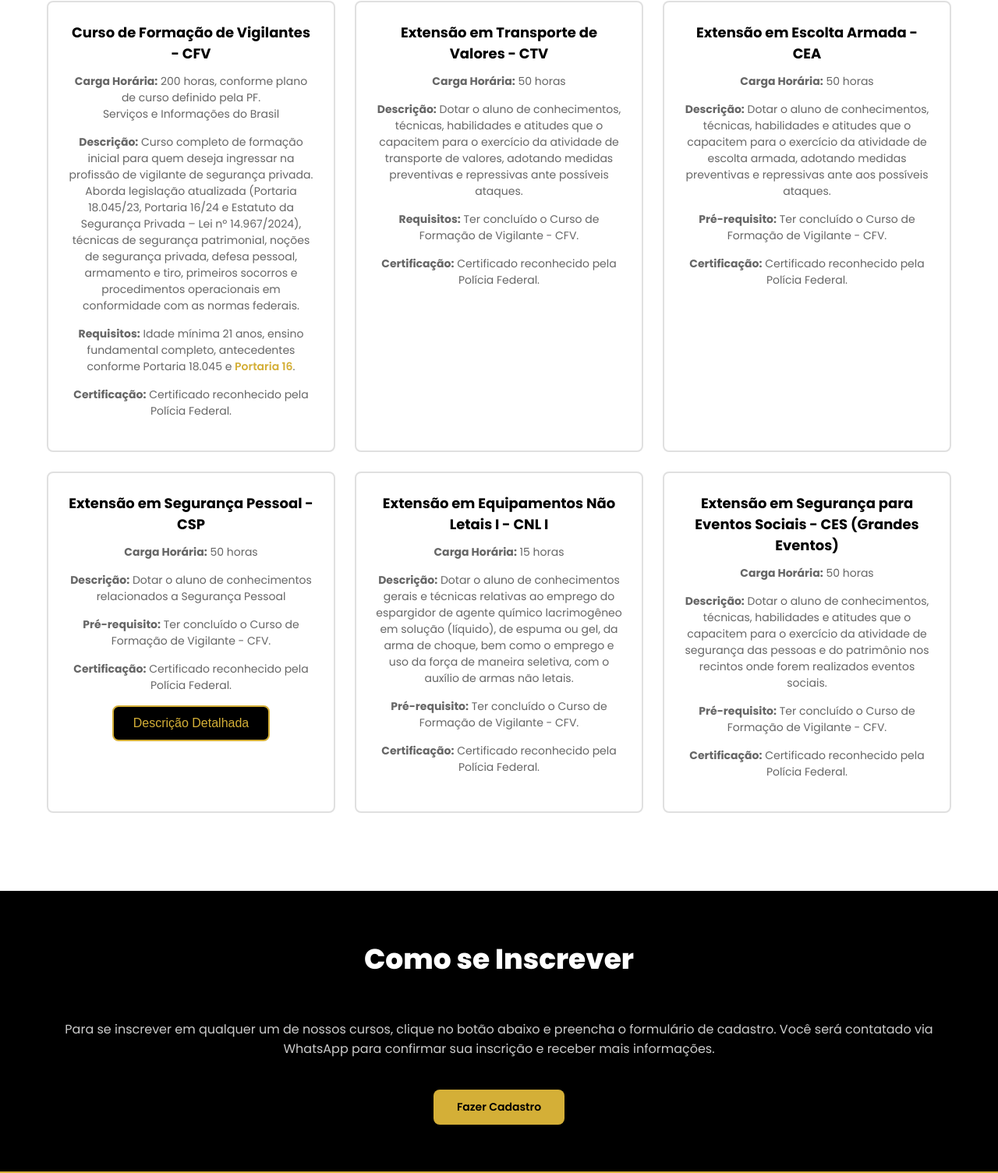
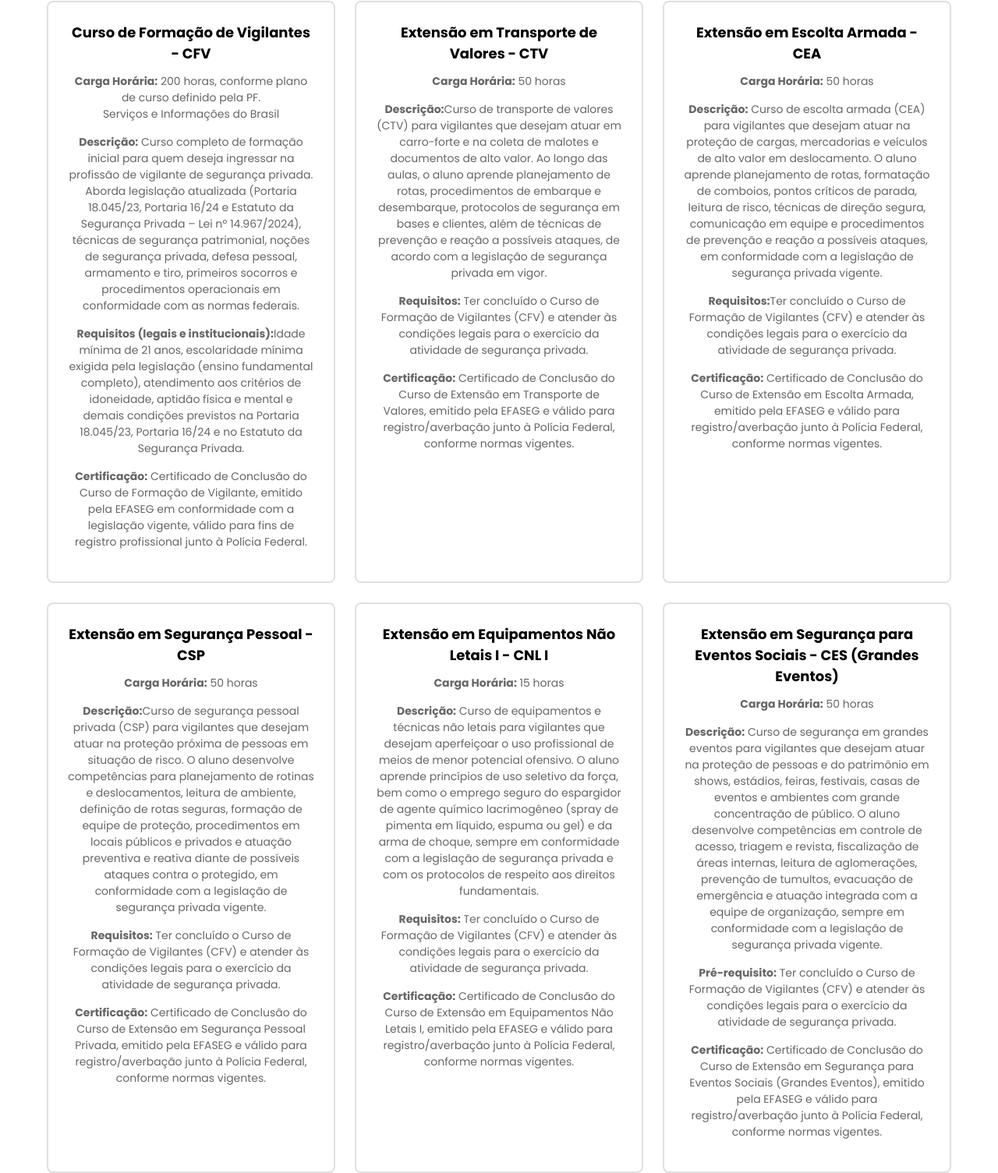
Before and after one commit to joaobosco25/EFS, a plain HTML site: page pages/courses.html in a window 1280 px wide. Shown: the part 1044-2549 px from the top of the page at 78% size. Drawn offline with nearby package versions, Linux system fonts and the light colour scheme.

Commit message:
duradouro

```diff
--- a/pages/courses.html
+++ b/pages/courses.html
@@ -61,16 +61,41 @@
                  procedimentos operacionais em conformidade com
                   as normas federais.
           </p>
-            <p><strong>Requisitos:</strong> Idade mínima 21 anos, ensino fundamental completo, antecedentes conforme Portaria 18.045 e <a href="portaria16.html">Portaria 16</a>.</p>
-            <p><strong>Certificação:</strong> Certificado reconhecido pela Polícia Federal.</p>
+            <p><strong>Requisitos (legais e institucionais):</strong>Idade
+              mínima de 21 anos, escolaridade mínima exigida pela legislação
+               (ensino fundamental completo), atendimento aos critérios de
+               idoneidade, aptidão física e mental e demais condições
+               previstos na Portaria
+              18.045/23, Portaria 16/24 e no Estatuto da Segurança Privada.</p>
+            <p><strong>Certificação:</strong> Certificado de Conclusão do
+              Curso de Formação de Vigilante, emitido pela EFASEG em
+               conformidade com a legislação vigente, válido
+               para fins de registro profissional junto à Polícia Federal.</p>
           </div>
+
 
           <div class="course-card">
             <h3>Extensão em Transporte de Valores - CTV</h3>
+
             <p><strong>Carga Horária:</strong> 50 horas</p>
-            <p><strong>Descrição:</strong> Dotar o aluno de conhecimentos, técnicas, habilidades e atitudes que o capacitem para o exercício da atividade de transporte de valores, adotando medidas preventivas e repressivas ante possíveis ataques.</p>
-            <p><strong>Requisitos:</strong> Ter concluído o Curso de Formação de Vigilante - CFV.</p>
-             <p><strong>Certificação:</strong> Certificado reconhecido pela Polícia Federal.</p>
+
+            <p><strong>Descrição:</strong>Curso de transporte de valores
+              (CTV) para vigilantes que desejam atuar em carro-forte e na
+              coleta de malotes e documentos de alto valor. Ao longo das
+              aulas, o aluno aprende planejamento de rotas, procedimentos
+              de embarque e desembarque, protocolos de segurança em bases
+               e clientes, além de técnicas de prevenção e reação a
+               possíveis ataques,
+               de acordo com a legislação de segurança privada em vigor.</p>
+
+            <p><strong>Requisitos:</strong> Ter concluído o Curso de Formação
+              de Vigilantes (CFV) e
+              atender às condições
+              legais para o exercício da atividade de segurança privada.</p>
+
+             <p><strong>Certificação:</strong> Certificado de Conclusão do Curso de Extensão em Transporte de
+              Valores, emitido pela EFASEG e válido para registro/averbação junto à
+              Polícia Federal, conforme normas vigentes.</p>
              </div>
 
 
@@ -79,39 +104,81 @@
          <div class="course-card">
             <h3>Extensão em Escolta Armada - CEA</h3>
             <p><strong>Carga Horária:</strong> 50 horas</p>
-            <p><strong>Descrição:</strong> Dotar o aluno de conhecimentos, técnicas, habilidades e atitudes que o capacitem para o exercício da atividade de escolta armada, adotando medidas preventivas e repressivas ante aos possíveis ataques.</p>
-            <p><strong>Pré-requisito:</strong> Ter concluído o Curso de Formação de Vigilante - CFV.</p>
-            <p><strong>Certificação:</strong> Certificado reconhecido pela Polícia Federal.</p>
+            <p><strong>Descrição:</strong> Curso de escolta armada (CEA) para vigilantes que desejam
+              atuar na proteção de cargas, mercadorias e veículos de alto valor em deslocamento.
+              O aluno aprende planejamento de rotas, formatação de comboios, pontos críticos de parada, leitura de risco,
+              técnicas de direção segura, comunicação em equipe e procedimentos de prevenção
+              e reação a possíveis ataques, em conformidade com a legislação de segurança privada vigente.</p>
+
+            <p><strong>Requisitos:</strong>Ter concluído o Curso de Formação de Vigilantes
+               (CFV) e atender às condições legais para o exercício da atividade de segurança privada.</p>
+
+            <p><strong>Certificação:</strong> Certificado de Conclusão do Curso de Extensão em Escolta Armada,
+              emitido
+              pela EFASEG e válido para registro/averbação junto à Polícia Federal, conforme normas vigentes.</p>
           </div>
 
 
           <div class="course-card">
     <h3>Extensão em Segurança Pessoal - CSP</h3>
     <p><strong>Carga Horária:</strong> 50 horas</p>
-    <p><strong>Descrição:</strong> Dotar o aluno de conhecimentos relacionados a Segurança Pessoal</p>
-    <p><strong>Pré-requisito:</strong> Ter concluído o Curso de Formação de Vigilante - CFV.</p>
-    <p><strong>Certificação:</strong> Certificado reconhecido pela Polícia Federal.</p>
 
-    <!-- NENHUM ID AQUI -->
-    <button class="btn-modal abrir-modal">Descrição Detalhada</button>
+    <p><strong>Descrição:</strong>Curso de segurança pessoal privada (CSP) para vigilantes que
+      desejam atuar na proteção próxima de pessoas em situação de risco. O aluno desenvolve
+      competências para planejamento de rotinas e deslocamentos, leitura de ambiente, definição de
+      rotas seguras, formação de equipe de proteção, procedimentos em locais públicos e privados e
+      atuação preventiva e reativa diante de possíveis ataques contra o protegido, em conformidade
+      com a legislação de segurança privada vigente.</p>
+
+    <p><strong>Requisitos:</strong> Ter concluído o Curso de Formação de Vigilantes (CFV) e
+      atender às condições legais para o exercício da atividade de segurança privada.</p>
+
+    <p><strong>Certificação:</strong> Certificado de Conclusão do Curso de Extensão em Segurança
+      Pessoal Privada, emitido pela EFASEG e válido para registro/averbação junto à Polícia Federal,
+       conforme normas vigentes.</p>
+
 </div>
 
 
           <div class="course-card">
             <h3>Extensão em Equipamentos Não Letais I - CNL I</h3>
+
             <p><strong>Carga Horária:</strong> 15 horas</p>
-            <p><strong>Descrição:</strong> Dotar o aluno de conhecimentos gerais e técnicas relativas ao emprego do espargidor de agente químico lacrimogêneo em solução (líquido), de espuma ou gel, da arma de choque, bem como o emprego e uso da força de maneira seletiva, com o auxílio de armas não letais.</p>
-            <p><strong>Pré-requisito:</strong> Ter concluído o Curso de Formação de Vigilante - CFV.</p>
-            <p><strong>Certificação:</strong> Certificado reconhecido pela Polícia Federal.</p>
+
+            <p><strong>Descrição:</strong> Curso de equipamentos e técnicas não letais para
+              vigilantes que desejam aperfeiçoar o uso profissional de meios de menor potencial
+              ofensivo. O aluno aprende princípios de uso seletivo da força, bem como o emprego
+              seguro do espargidor de agente químico lacrimogêneo (spray de pimenta em líquido,
+              espuma ou gel) e da arma de choque, sempre em conformidade com a legislação de
+              segurança privada e com os protocolos de respeito aos direitos fundamentais.</p>
+
+            <p><strong>Requisitos:</strong> Ter concluído o Curso de Formação de Vigilantes (CFV)
+              e atender às condições legais para o exercício da atividade de segurança privada.</p>
+
+            <p><strong>Certificação:</strong> Certificado de Conclusão do Curso de Extensão em
+              Equipamentos Não Letais I, emitido pela EFASEG e válido para registro/averbação
+              junto à Polícia Federal, conforme normas vigentes.</p>
 
           </div>
 
           <div class="course-card">
             <h3>Extensão em Segurança para Eventos Sociais - CES (Grandes Eventos)</h3>
             <p><strong>Carga Horária:</strong> 50 horas</p>
-            <p><strong>Descrição:</strong> Dotar o aluno de conhecimentos, técnicas, habilidades e atitudes que o capacitem para o exercício da atividade de segurança das pessoas e do patrimônio nos recintos onde forem realizados eventos sociais.</p>
-            <p><strong>Pré-requisito:</strong> Ter concluído o Curso de Formação de Vigilante - CFV.</p>
-            <p><strong>Certificação:</strong> Certificado reconhecido pela Polícia Federal.</p>
+
+            <p><strong>Descrição:</strong> Curso de segurança em grandes eventos para vigilantes que
+              desejam atuar na proteção de pessoas e do patrimônio em shows, estádios, feiras,
+              festivais, casas de eventos e ambientes com grande concentração de público. O aluno
+              desenvolve competências em controle de acesso, triagem e revista, fiscalização de
+              áreas internas, leitura de aglomerações, prevenção de tumultos, evacuação de
+              emergência e atuação integrada com a equipe de organização, sempre em conformidade com
+               a legislação de segurança privada vigente.</p>
+
+            <p><strong>Pré-requisito:</strong> Ter concluído o Curso de Formação de Vigilantes (CFV)
+               e atender às condições legais para o exercício da atividade de segurança privada.</p>
+
+            <p><strong>Certificação:</strong> Certificado de Conclusão do Curso de Extensão em
+              Segurança para Eventos Sociais (Grandes Eventos), emitido pela EFASEG e válido para
+              registro/averbação junto à Polícia Federal, conforme normas vigentes.</p>
 
           </div>
         </div>
```
